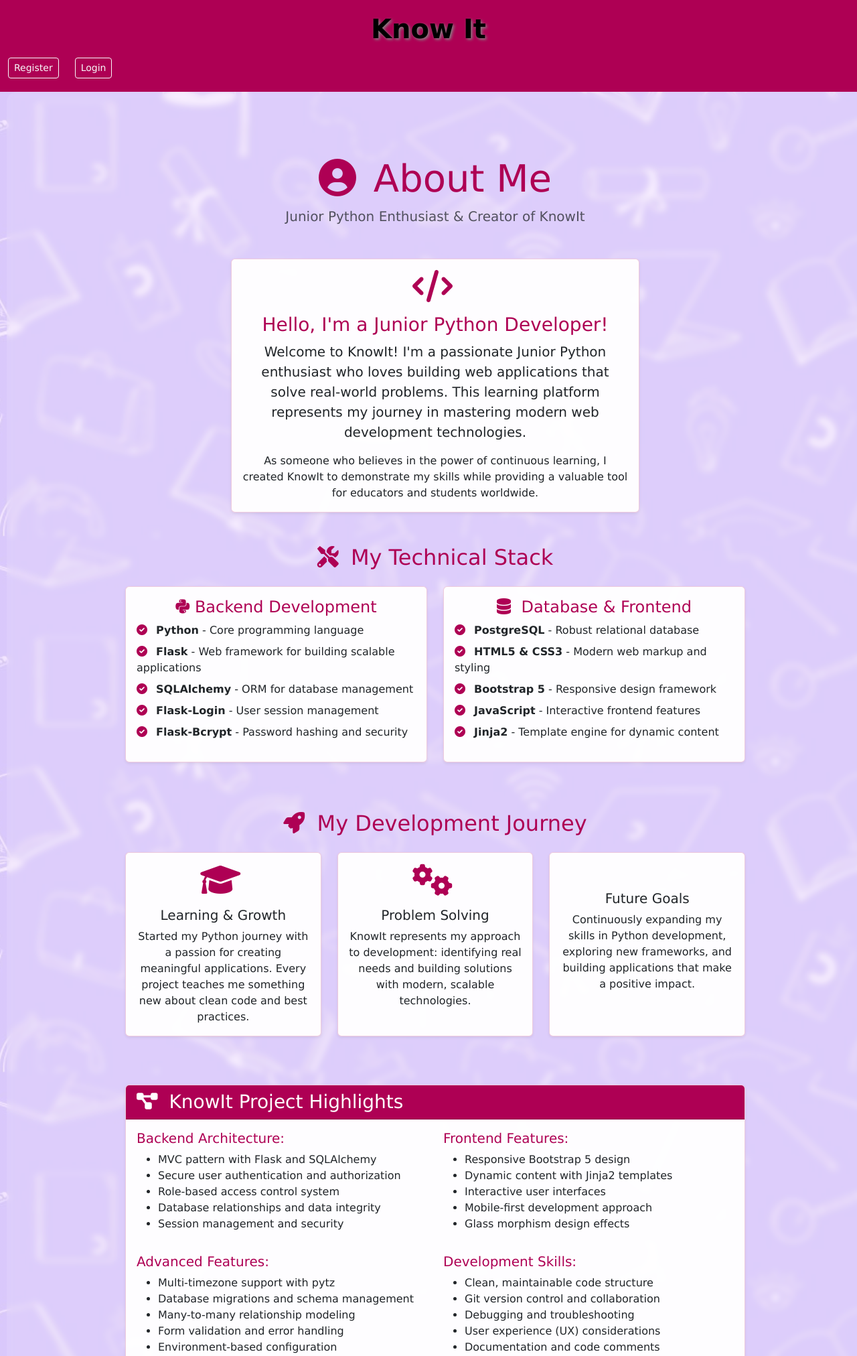
After one commit to RomanGajdosik/KnowIt, a Flask app: page /about in a window 1280 px wide. The commit adds this page. Shown: the top 2024 px of the page at 67% size. Run offline with Flask 3, Linux system fonts and the light colour scheme.

Commit message:
added about page and updated navigation link; implemented new route for about section

```diff
--- a/app.py
+++ b/app.py
@@ -360,6 +360,10 @@ def unenroll_course(course_id):
 def faq():
     return render_template('faq.html')
 
+@app.route('/about')
+def about():
+    return render_template('about.html')
+
 @app.route('/set-timezone', methods=['POST'])
 def set_timezone():
     timezone = request.form.get('timezone', 'UTC')
--- /dev/null
+++ b/templates/about.html
@@ -0,0 +1,276 @@
+{% extends "index.html" %}
+
+{% block content %}
+<div class="container py-5">
+    <div class="row justify-content-center">
+        <div class="col-lg-10">
+            <!-- Header Section -->
+            <div class="text-center mb-5">
+                <h1 class="display-4" style="color:#ae0054;">
+                    <i class="fas fa-user-circle"></i> About Me
+                </h1>
+                <p class="lead text-muted">Junior Python Enthusiast & Creator of KnowIt</p>
+            </div>
+
+            <!-- Personal Introduction -->
+            <div class="row mb-5">
+                <div class="col-md-8 mx-auto">
+                    <div class="card shadow-sm">
+                        <div class="card-body text-center">
+                            <div class="mb-3">
+                                <i class="fas fa-code fa-3x" style="color:#ae0054;"></i>
+                            </div>
+                            <h3 class="card-title" style="color:#ae0054;">Hello, I'm a Junior Python Developer!</h3>
+                            <p class="card-text lead">
+                                Welcome to KnowIt! I'm a passionate Junior Python enthusiast who loves building web applications that solve real-world problems. This learning platform represents my journey in mastering modern web development technologies.
+                            </p>
+                            <p class="card-text">
+                                As someone who believes in the power of continuous learning, I created KnowIt to demonstrate my skills while providing a valuable tool for educators and students worldwide.
+                            </p>
+                        </div>
+                    </div>
+                </div>
+            </div>
+
+            <!-- Technical Skills -->
+            <div class="row mb-5">
+                <div class="col-12">
+                    <h2 class="text-center mb-4" style="color:#ae0054;">
+                        <i class="fas fa-tools"></i> My Technical Stack
+                    </h2>
+                </div>
+                <div class="col-md-6 mb-4">
+                    <div class="card h-100 shadow-sm">
+                        <div class="card-body">
+                            <h4 class="card-title text-center" style="color:#ae0054;">
+                                <i class="fab fa-python"></i> Backend Development
+                            </h4>
+                            <ul class="list-unstyled">
+                                <li class="mb-2">
+                                    <i class="fas fa-check-circle" style="color:#ae0054;"></i>
+                                    <strong>Python</strong> - Core programming language
+                                </li>
+                                <li class="mb-2">
+                                    <i class="fas fa-check-circle" style="color:#ae0054;"></i>
+                                    <strong>Flask</strong> - Web framework for building scalable applications
+                                </li>
+                                <li class="mb-2">
+                                    <i class="fas fa-check-circle" style="color:#ae0054;"></i>
+                                    <strong>SQLAlchemy</strong> - ORM for database management
+                                </li>
+                                <li class="mb-2">
+                                    <i class="fas fa-check-circle" style="color:#ae0054;"></i>
+                                    <strong>Flask-Login</strong> - User session management
+                                </li>
+                                <li class="mb-2">
+                                    <i class="fas fa-check-circle" style="color:#ae0054;"></i>
+                                    <strong>Flask-Bcrypt</strong> - Password hashing and security
+                                </li>
+                            </ul>
+                        </div>
+                    </div>
+                </div>
+                <div class="col-md-6 mb-4">
+                    <div class="card h-100 shadow-sm">
+                        <div class="card-body">
+                            <h4 class="card-title text-center" style="color:#ae0054;">
+                                <i class="fas fa-database"></i> Database & Frontend
+                            </h4>
+                            <ul class="list-unstyled">
+                                <li class="mb-2">
+                                    <i class="fas fa-check-circle" style="color:#ae0054;"></i>
+                                    <strong>PostgreSQL</strong> - Robust relational database
+                                </li>
+                                <li class="mb-2">
+                                    <i class="fas fa-check-circle" style="color:#ae0054;"></i>
+                                    <strong>HTML5 & CSS3</strong> - Modern web markup and styling
+                                </li>
+                                <li class="mb-2">
+                                    <i class="fas fa-check-circle" style="color:#ae0054;"></i>
+                                    <strong>Bootstrap 5</strong> - Responsive design framework
+                                </li>
+                                <li class="mb-2">
+                                    <i class="fas fa-check-circle" style="color:#ae0054;"></i>
+                                    <strong>JavaScript</strong> - Interactive frontend features
+                                </li>
+                                <li class="mb-2">
+                                    <i class="fas fa-check-circle" style="color:#ae0054;"></i>
+                                    <strong>Jinja2</strong> - Template engine for dynamic content
+                                </li>
+                            </ul>
+                        </div>
+                    </div>
+                </div>
+            </div>
+
+            <!-- Development Journey -->
+            <div class="row mb-5">
+                <div class="col-12">
+                    <h2 class="text-center mb-4" style="color:#ae0054;">
+                        <i class="fas fa-rocket"></i> My Development Journey
+                    </h2>
+                </div>
+                <div class="col-md-4 mb-4">
+                    <div class="card text-center h-100 shadow-sm">
+                        <div class="card-body">
+                            <div class="mb-3">
+                                <i class="fas fa-graduation-cap fa-3x" style="color:#ae0054;"></i>
+                            </div>
+                            <h5 class="card-title">Learning & Growth</h5>
+                            <p class="card-text">
+                                Started my Python journey with a passion for creating meaningful applications. Every project teaches me something new about clean code and best practices.
+                            </p>
+                        </div>
+                    </div>
+                </div>
+                <div class="col-md-4 mb-4">
+                    <div class="card text-center h-100 shadow-sm">
+                        <div class="card-body">
+                            <div class="mb-3">
+                                <i class="fas fa-cogs fa-3x" style="color:#ae0054;"></i>
+                            </div>
+                            <h5 class="card-title">Problem Solving</h5>
+                            <p class="card-text">
+                                KnowIt represents my approach to development: identifying real needs and building solutions with modern, scalable technologies.
+                            </p>
+                        </div>
+                    </div>
+                </div>
+                <div class="col-md-4 mb-4">
+                    <div class="card text-center h-100 shadow-sm">
+                        <div class="card-body">
+                            <div class="mb-3">
+                                <i class="fas fa-target fa-3x" style="color:#ae0054;"></i>
+                            </div>
+                            <h5 class="card-title">Future Goals</h5>
+                            <p class="card-text">
+                                Continuously expanding my skills in Python development, exploring new frameworks, and building applications that make a positive impact.
+                            </p>
+                        </div>
+                    </div>
+                </div>
+            </div>
+
+            <!-- Project Highlights -->
+            <div class="row mb-5">
+                <div class="col-12">
+                    <div class="card shadow-sm">
+                        <div class="card-header" style="background-color: #ae0054;">
+                            <h3 class="text-white mb-0">
+                                <i class="fas fa-project-diagram"></i> KnowIt Project Highlights
+                            </h3>
+                        </div>
+                        <div class="card-body">
+                            <div class="row">
+                                <div class="col-md-6">
+                                    <h5 style="color:#ae0054;">Backend Architecture:</h5>
+                                    <ul>
+                                        <li>MVC pattern with Flask and SQLAlchemy</li>
+                                        <li>Secure user authentication and authorization</li>
+                                        <li>Role-based access control system</li>
+                                        <li>Database relationships and data integrity</li>
+                                        <li>Session management and security</li>
+                                    </ul>
+                                </div>
+                                <div class="col-md-6">
+                                    <h5 style="color:#ae0054;">Frontend Features:</h5>
+                                    <ul>
+                                        <li>Responsive Bootstrap 5 design</li>
+                                        <li>Dynamic content with Jinja2 templates</li>
+                                        <li>Interactive user interfaces</li>
+                                        <li>Mobile-first development approach</li>
+                                        <li>Glass morphism design effects</li>
+                                    </ul>
+                                </div>
+                            </div>
+                            <div class="row mt-3">
+                                <div class="col-md-6">
+                                    <h5 style="color:#ae0054;">Advanced Features:</h5>
+                                    <ul>
+                                        <li>Multi-timezone support with pytz</li>
+                                        <li>Database migrations and schema management</li>
+                                        <li>Many-to-many relationship modeling</li>
+                                        <li>Form validation and error handling</li>
+                                        <li>Environment-based configuration</li>
+                                    </ul>
+                                </div>
+                                <div class="col-md-6">
+                                    <h5 style="color:#ae0054;">Development Skills:</h5>
+                                    <ul>
+                                        <li>Clean, maintainable code structure</li>
+                                        <li>Git version control and collaboration</li>
+                                        <li>Debugging and troubleshooting</li>
+                                        <li>User experience (UX) considerations</li>
+                                        <li>Documentation and code comments</li>
+                                    </ul>
+                                </div>
+                            </div>
+                        </div>
+                    </div>
+                </div>
+            </div>
+
+            <!-- Contact Section -->
+            <div class="row">
+                <div class="col-12">
+                    <div class="card shadow-sm">
+                        <div class="card-body text-center">
+                            <h3 style="color:#ae0054;">
+                                <i class="fas fa-handshake"></i> Let's Connect
+                            </h3>
+                            <p class="lead">Interested in my work or want to collaborate on Python projects?</p>
+                            <p>I'm always excited to discuss web development, learn from other developers, and explore new opportunities in the Python ecosystem.</p>
+                            <div class="d-flex justify-content-center gap-3 flex-wrap">
+                                <a href="mailto:rmgajdosikr@gmail.com" class="btn btn-outline-primary">
+                                    <i class="fas fa-envelope"></i> Contact Me
+                                </a>
+                                <a href="{{ url_for('faq') }}" class="btn btn-outline-secondary">
+                                    <i class="fas fa-question-circle"></i> FAQ
+                                </a>
+                                <a href="{{ url_for('index') }}" class="btn btn-purple">
+                                    <i class="fas fa-home"></i> Explore KnowIt
+                                </a>
+                            </div>
+                            <div class="mt-4">
+                                <p class="text-muted">
+                                    <i class="fas fa-quote-left"></i>
+                                    <em>"Every expert was once a beginner. Keep coding, keep learning, keep growing."</em>
+                                    <i class="fas fa-quote-right"></i>
+                                </p>
+                            </div>
+                        </div>
+                    </div>
+                </div>
+            </div>
+        </div>
+    </div>
+</div>
+
+<!-- Add Font Awesome for icons if not already included -->
+<link rel="stylesheet" href="https://cdnjs.cloudflare.com/ajax/libs/font-awesome/6.0.0/css/all.min.css">
+
+<style>
+.card {
+    transition: transform 0.2s;
+}
+
+.card:hover {
+    transform: translateY(-2px);
+}
+
+.fas {
+    margin-right: 0.5rem;
+}
+
+@media (max-width: 768px) {
+    .display-4 {
+        font-size: 2rem;
+    }
+
+    .fa-3x {
+        font-size: 2rem !important;
+    }
+}
+</style>
+
+{% endblock %}
--- a/templates/index.html
+++ b/templates/index.html
@@ -281,7 +281,7 @@
         <div class="container-fluid">
             <div class="row align-items-center">
                 <div class="col-md-3 mb-2 mb-md-0">
-                    <a href="#about" class="text-black">About Us</a>
+                    <a href="{{ url_for('about') }}" class="text-black">About Us</a>
                 </div>
                 <div class="col-md-3 mb-2 mb-md-0">
                     <a href="{{ url_for('faq') }}" class="text-black">FAQ</a>
```
